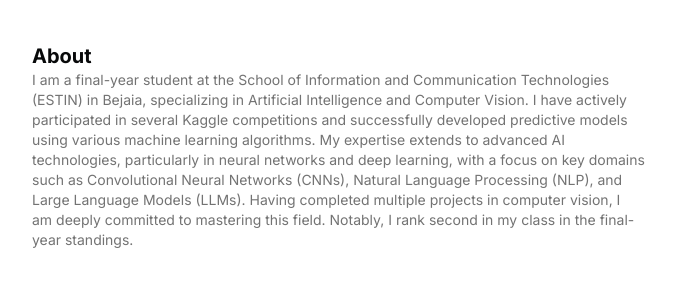
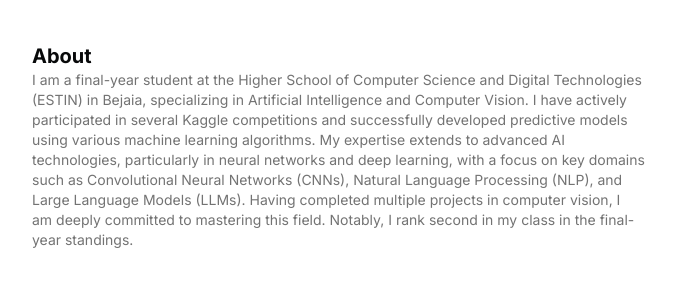
Before and after one commit to benlalaraid/MyPortfolio, a Next.js app: page / in a window 1280 px wide. Shown: the part 278-571 px from the top of the page, without its empty margins (296-983 px from the left). Built offline with nearby package versions, Linux system fonts and the light colour scheme.

Commit message:
resume updating

```diff
--- a/src/data/resume.tsx
+++ b/src/data/resume.tsx
@@ -10,7 +10,7 @@ export const DATA = {
   description:
     "I am a UI/UX designer, freelancer, machine learning junior developer, and data science enthusiast, currently pursuing a degree in Computer Sciences Engineering at ESTIN.",
   summary:
-    "I am a final-year student at the School of Information and Communication Technologies (ESTIN) in Bejaia, \
+    "I am a final-year student at the Higher School of Computer Science and Digital Technologies (ESTIN) in Bejaia, \
     specializing in Artificial Intelligence and Computer Vision.\
     I have actively participated in several Kaggle competitions and successfully \
     developed predictive models using various machine learning algorithms. \
```
